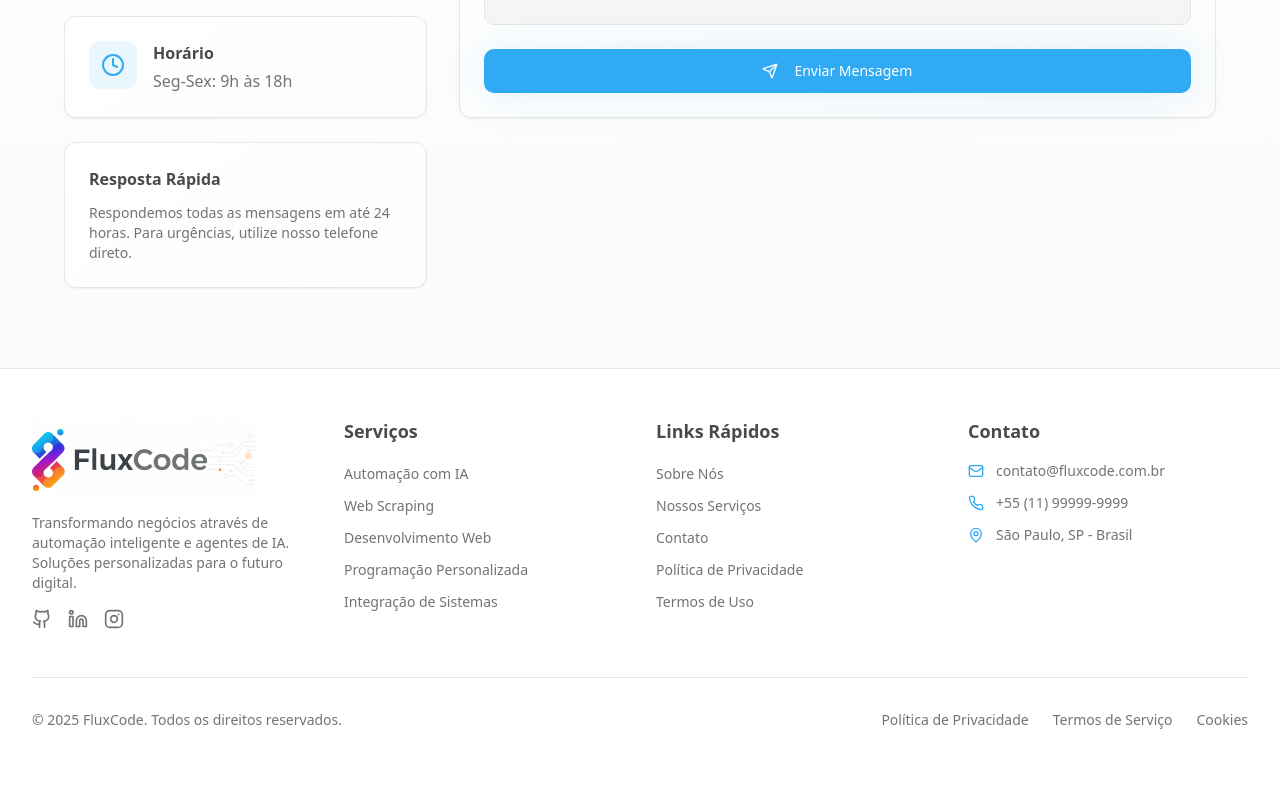
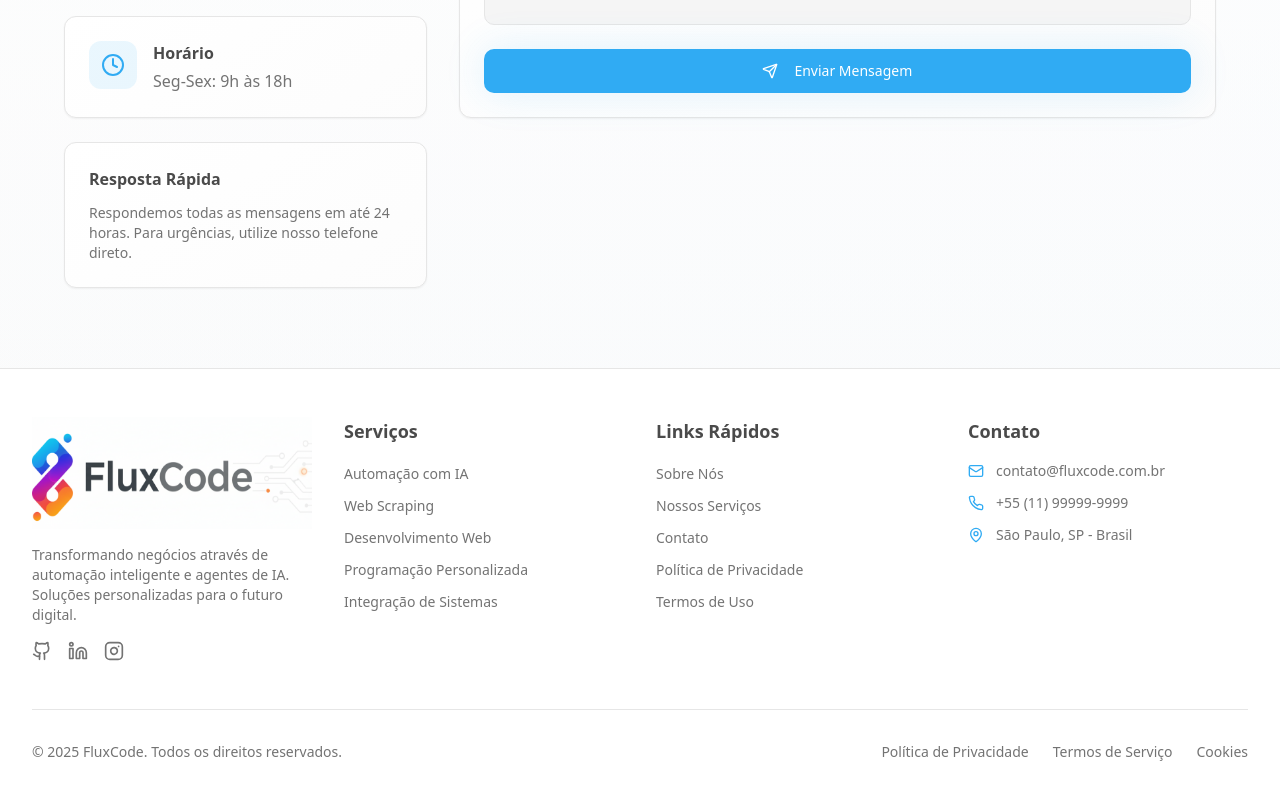
Before and after one commit to FluxCodeTHE/Fluxcode-landing, a React (Vite) app: page / in a window 1280 px wide. Shown: the part 3382-4182 px from the top of the page. Before the commit the page ends 4160 px from the top, so only its background shows below. Built offline with nearby package versions, Linux system fonts and the light colour scheme.

Commit message:
Refactor: Adjust footer logo size and alignment

```diff
--- a/src/components/Footer.tsx
+++ b/src/components/Footer.tsx
@@ -10,10 +10,10 @@ export const Footer = () => {
         <div className="grid grid-cols-1 md:grid-cols-2 lg:grid-cols-4 gap-8">
           {/* Company Info */}
           <div className="space-y-4">
-            <div className="flex items-center space-x-3">
-              <img src={fluxCodeLogo} alt="FluxCode Logo" className="h-20 w-auto" />
+            <div className="flex justify-center md:justify-start">
+              <img src={fluxCodeLogo} alt="FluxCode Logo" className="h-28 w-auto" />
             </div>
-            <p className="text-muted-foreground text-sm">
+            <p className="text-muted-foreground text-sm text-center md:text-left">
               Transformando negócios através de automação inteligente e
               agentes de IA. Soluções personalizadas para o futuro digital.
             </p>
```
